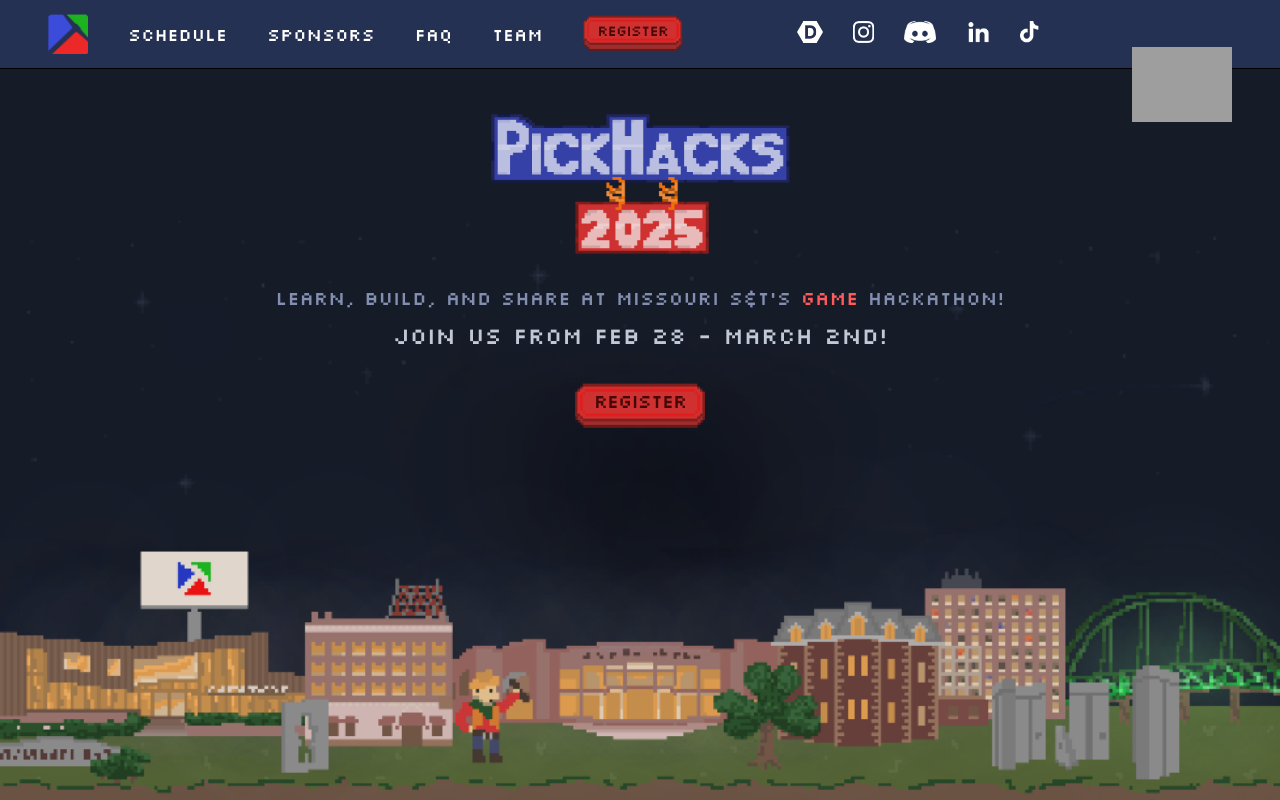
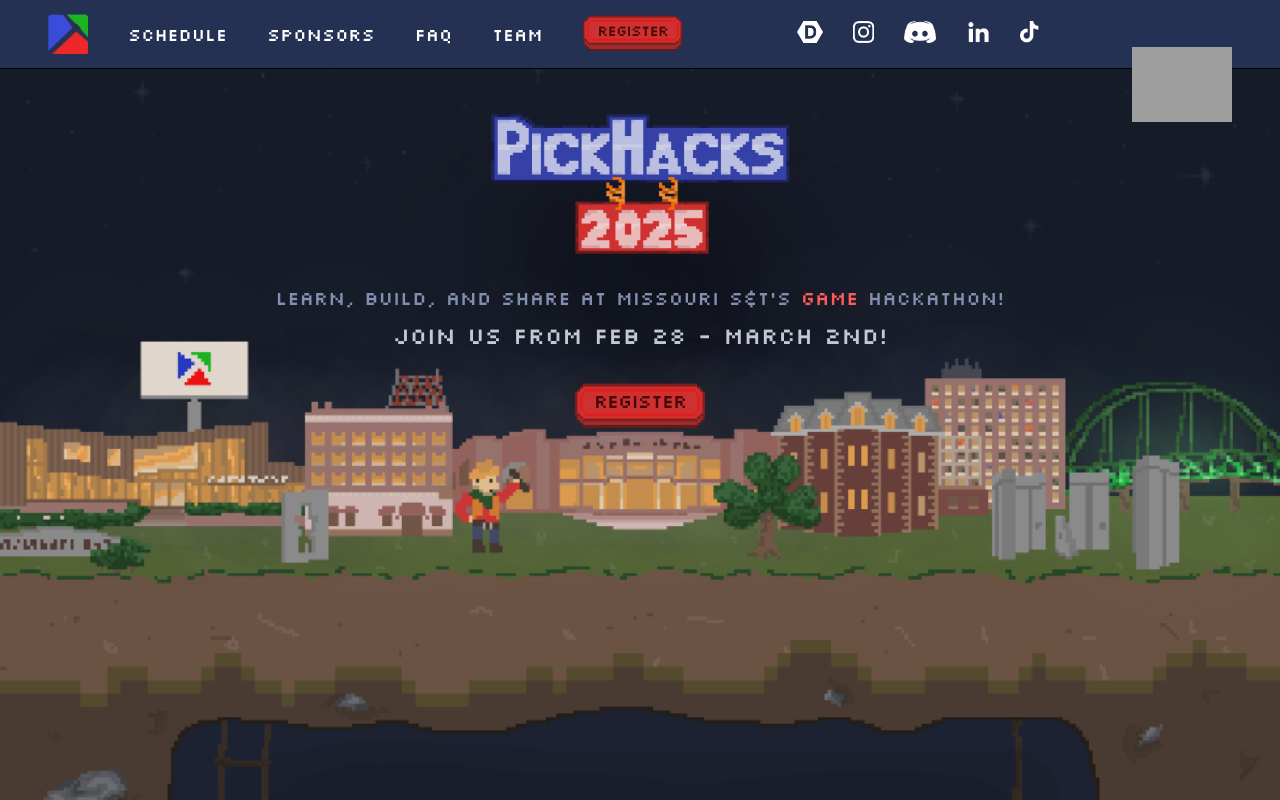
Before and after one commit to Malizma333/pickhacks-2025-deploy, a Next.js app: page / in a window 1280 px wide. Built offline with nearby package versions, Linux system fonts and the light colour scheme; grey boxes are pictures that could not be loaded.

Commit message:
removed background spacing

```diff
--- a/src/styles/components/Layout.module.css
+++ b/src/styles/components/Layout.module.css
@@ -4,5 +4,4 @@
 	background-repeat: no-repeat;
   background-size: cover;
   background-position: top;
-  background-position-y: 210px;
 }
```
